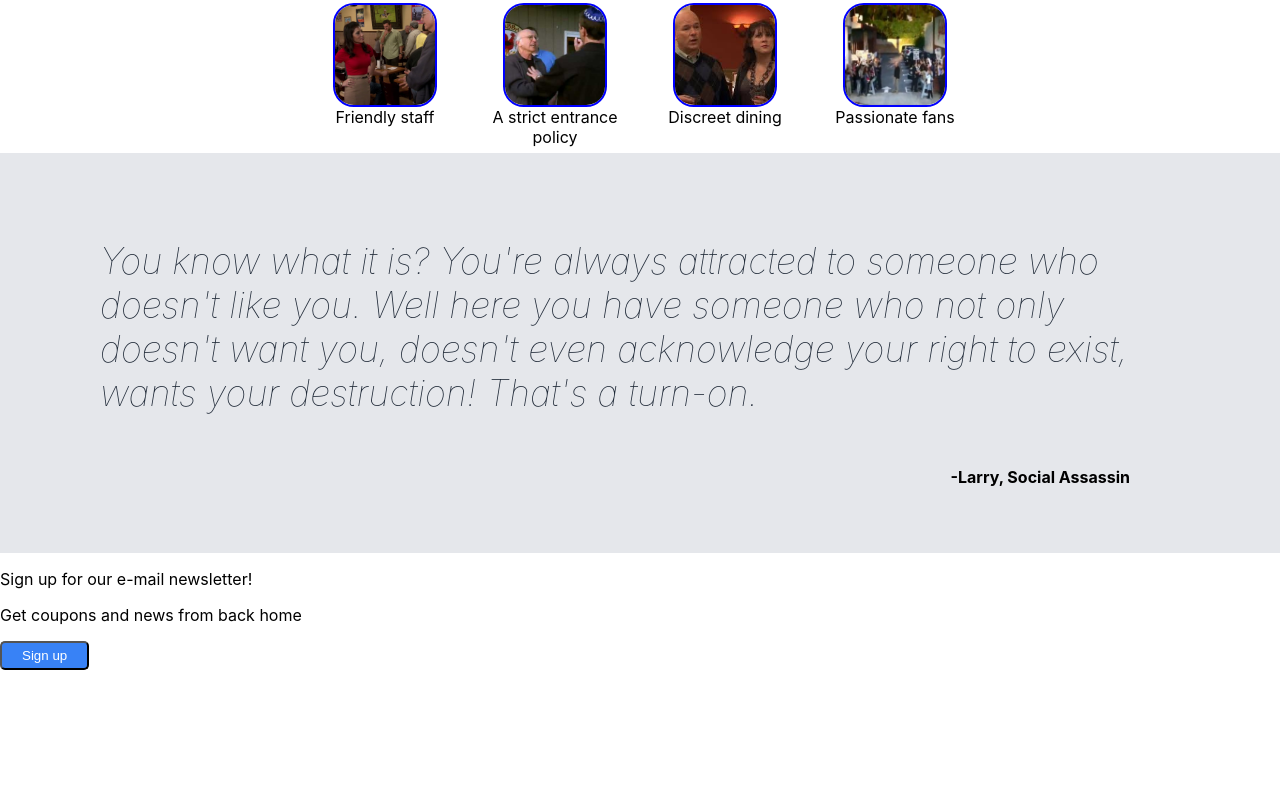
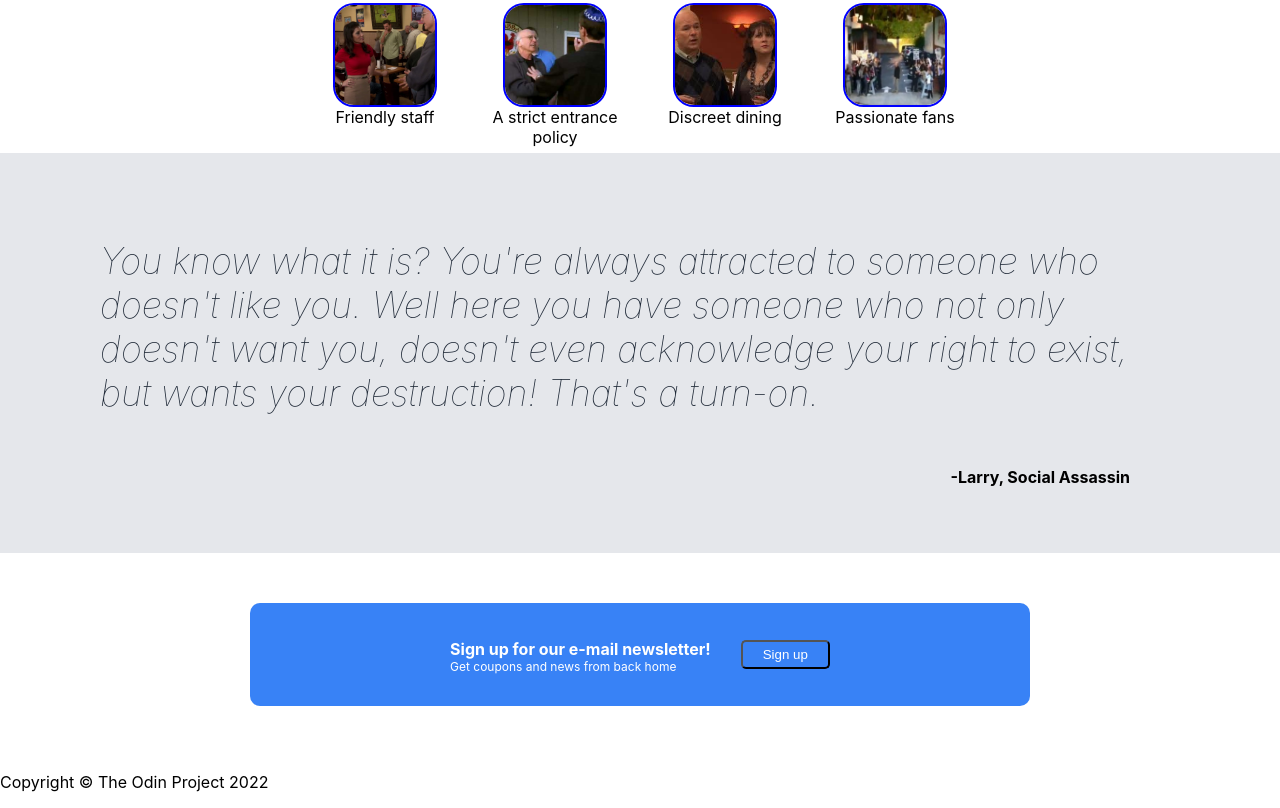
Before and after one commit to BillyMays14/odin-landing-page, a plain HTML site: page index.html in a window 1280 px wide. Shown: the part 382-1190 px from the top of the page. Before the commit the page ends 1052 px from the top, so only its background shows below. Drawn offline with Linux system fonts and the light colour scheme.

Commit message:
Finish fourth section

```diff
--- a/index.html
+++ b/index.html
@@ -38,17 +38,24 @@
     </div>
 
     <div class="third">
-        <p class="quote"><em>You know what it is? You're always attracted to someone who doesn't like you. Well here you have someone who not only doesn't want you, doesn't even acknowledge your right to exist, wants your destruction! That's a turn-on.</em></p>
+        <p class="quote"><em>You know what it is? You're always attracted to someone who doesn't like you. Well here you have someone who not only doesn't want you, doesn't even acknowledge your right to exist, but wants your destruction! That's a turn-on.</em></p>
         <p class="attribution"><strong>-Larry, Social Assassin</strong></p>
     </div>
 
     <div class="fourth">
-        <div class="action-container"></div>
+        <div class="action-container">
           <div class="call-to-action">
-              <p>Sign up for our e-mail newsletter!</p>
-              <p>Get coupons and news from back home</p>
+              <p class="sign-up">Sign up for our e-mail newsletter!</p>
+              <p class="coupons">Get coupons and news from back home</p>
           </div>
-          <div class="sign-up-button"><button class="but-1" type="button">Sign up</button></div>
+          <div class="sign-up-button"><button class="but-2" type="button">Sign up</button></div>
+        </div>
+    </div>
+
+    <div class="footer">
+        <div class="copyright">
+            <p>Copyright © The Odin Project 2022</p>
+        </div>
     </div>
 </body>
 </html>
--- a/style.css
+++ b/style.css
@@ -63,7 +63,8 @@ li {
 
 }
 
-.but-1 {
+.but-1,
+.but-2 {
     background-color: #3882F6;
     color: white;
     border-radius: 5px;
@@ -141,3 +142,37 @@ img.love-pic {
     align-items: center;
     padding: 50px 100px;
 }
+
+.fourth {
+    background-color: white;
+    display: flex;
+    justify-content: center;
+    padding: 50px 80px;
+}
+
+.action-container {
+    background-color: #3882F6;
+    display: flex;
+    padding: 20px 200px;
+    align-items: center;
+    border-radius: 10px;
+}
+
+.sign-up {
+    color: white;
+    font-weight: bolder;
+    margin-bottom: 0;
+}
+
+.coupons {
+    color: white;
+    font-size: 12px;
+    margin-top: 0;
+}
+
+.call-to-action {
+    display: flex;
+    flex-direction: column;
+    justify-content: center;
+    margin-right: 30px;
+}
```
